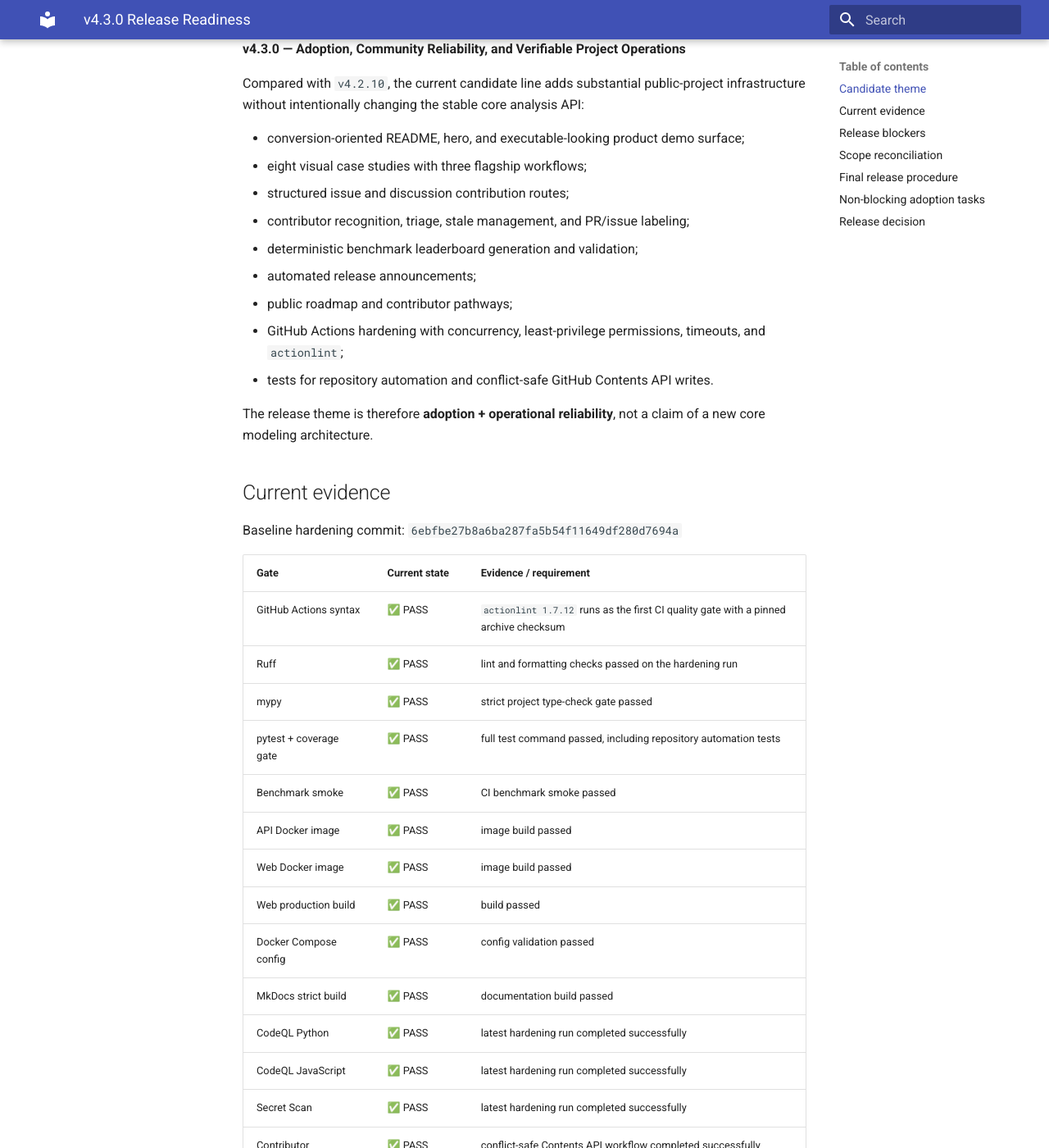
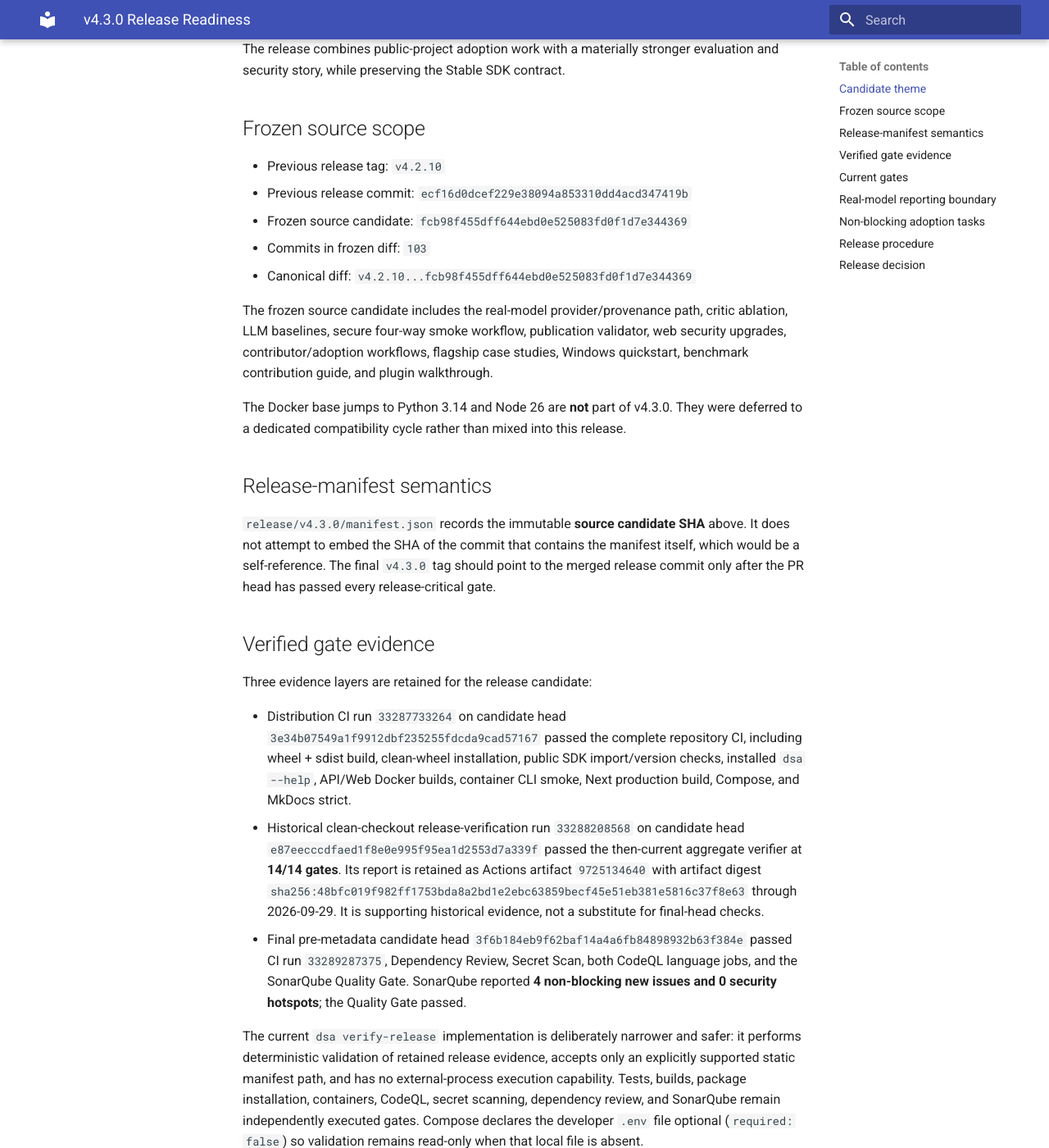
Before and after one commit to Jackxiaozhiren/data-science-agent, an MkDocs documentation site: the page built from docs/release-readiness-v4.3.md, in a window 1280 px wide and 1400 px high, scrolled down 364 px. Shown: the whole window at 82% size. Built offline with MkDocs 1.6.1 and Material for MkDocs 9.7.7, drawn with Linux system fonts in a browser that asks for light colours; some of the changed text lies outside the part shown.

Commit message:
release: prepare v4.3.0 candidate
Finalize v4.3.0 release preparation with hardened release verification, publish-time wheel smoke, corrected SonarQube evidence, and reconciled rc1 history.

```diff
--- a/docker-compose.yml
+++ b/docker-compose.yml
@@ -5,7 +5,9 @@
       dockerfile: docker/Dockerfile.api
     ports: ["8000:8000"]
     volumes: ["./data:/app/data", "./artifacts:/app/artifacts"]
-    env_file: [.env]
+    env_file:
+      - path: .env
+        required: false
     environment:
       PORT: "8000"
       DATABASE_URL: "sqlite+aiosqlite:///./data/api.db"
--- a/docs/release-readiness-v4.3.md
+++ b/docs/release-readiness-v4.3.md
@@ -1,99 +1,87 @@
 # v4.3.0 Release Readiness
 
-This document is the public release gate for the next Data Science Agent minor release.
-
-It exists to prevent a version tag from becoming the mechanism that decides whether a change set is ready. The release should happen **after** the candidate commit satisfies the evidence below.
+This document is the public release gate for Data Science Agent v4.3.0. A tag is the result of release readiness, not the mechanism that decides whether the release is ready.
 
 ## Candidate theme
 
-**v4.3.0 — Adoption, Community Reliability, and Verifiable Project Operations**
+**v4.3.0 — Adoption, Verifiable Evaluation & Project Reliability**
 
-Compared with `v4.2.10`, the current candidate line adds substantial public-project infrastructure without intentionally changing the stable core analysis API:
+The release combines public-project adoption work with a materially stronger evaluation and security story, while preserving the Stable SDK contract.
 
-- conversion-oriented README, hero, and executable-looking product demo surface;
-- eight visual case studies with three flagship workflows;
-- structured issue and discussion contribution routes;
-- contributor recognition, triage, stale management, and PR/issue labeling;
-- deterministic benchmark leaderboard generation and validation;
-- automated release announcements;
-- public roadmap and contributor pathways;
-- GitHub Actions hardening with concurrency, least-privilege permissions, timeouts, and `actionlint`;
-- tests for repository automation and conflict-safe GitHub Contents API writes.
+## Frozen source scope
 
-The release theme is therefore **adoption + operational reliability**, not a claim of a new core modeling architecture.
+- Previous release tag: `v4.2.10`
+- Previous release commit: `ecf16d0dcef229e38094a853310dd4acd347419b`
+- Frozen source candidate: `fcb98f455dff644ebd0e525083fd0f1d7e344369`
+- Commits in frozen diff: `103`
+- Canonical diff: `v4.2.10...fcb98f455dff644ebd0e525083fd0f1d7e344369`
 
-## Current evidence
+The frozen source candidate includes the real-model provider/provenance path, critic ablation, LLM baselines, secure four-way smoke workflow, publication validator, web security upgrades, contributor/adoption workflows, flagship case studies, Windows quickstart, benchmark contribution guide, and plugin walkthrough.
 
-Baseline hardening commit: `6ebfbe27b8a6ba287fa5b54f11649df280d7694a`
+The Docker base jumps to Python 3.14 and Node 26 are **not** part of v4.3.0. They were deferred to a dedicated compatibility cycle rather than mixed into this release.
 
-| Gate | Current state | Evidence / requirement |
+## Release-manifest semantics
+
+`release/v4.3.0/manifest.json` records the immutable **source candidate SHA** above. It does not attempt to embed the SHA of the commit that contains the manifest itself, which would be a self-reference. The final `v4.3.0` tag should point to the merged release commit only after the PR head has passed every release-critical gate.
+
+## Verified gate evidence
+
+Three evidence layers are retained for the release candidate:
+
+- Distribution CI run `33287733264` on candidate head `3e34b07549a1f9912dbf235255fdcda9cad57167` passed the complete repository CI, including wheel + sdist build, clean-wheel installation, public SDK import/version checks, installed `dsa --help`, API/Web Docker builds, container CLI smoke, Next production build, Compose, and MkDocs strict.
+- Historical clean-checkout release-verification run `33288208568` on candidate head `e87eecccdfaed1f8e0e995f95ea1d2553d7a339f` passed the then-current aggregate verifier at **14/14 gates**. Its report is retained as Actions artifact `9725134640` with artifact digest `sha256:48bfc019f982ff1753bda8a2bd1e2ebc63859becf45e51eb381e5816c37f8e63` through 2026-09-29. It is supporting historical evidence, not a substitute for final-head checks.
+- Final pre-metadata candidate head `3f6b184eb9f62baf14a4a6fb84898932b63f384e` passed CI run `33289287375`, Dependency Review, Secret Scan, both CodeQL language jobs, and the SonarQube Quality Gate. SonarQube reported **4 non-blocking new issues and 0 security hotspots**; the Quality Gate passed.
+
+The current `dsa verify-release` implementation is deliberately narrower and safer: it performs deterministic validation of retained release evidence, accepts only an explicitly supported static manifest path, and has no external-process execution capability. Tests, builds, package installation, containers, CodeQL, secret scanning, dependency review, and SonarQube remain independently executed gates. Compose declares the developer `.env` file optional (`required: false`) so validation remains read-only when that local file is absent.
+
+## Current gates
+
+| Gate | State | Evidence / requirement |
 |---|---|---|
-| GitHub Actions syntax | ✅ PASS | `actionlint 1.7.12` runs as the first CI quality gate with a pinned archive checksum |
-| Ruff | ✅ PASS | lint and formatting checks passed on the hardening run |
-| mypy | ✅ PASS | strict project type-check gate passed |
-| pytest + coverage gate | ✅ PASS | full test command passed, including repository automation tests |
-| Benchmark smoke | ✅ PASS | CI benchmark smoke passed |
-| API Docker image | ✅ PASS | image build passed |
-| Web Docker image | ✅ PASS | image build passed |
-| Web production build | ✅ PASS | build passed |
-| Docker Compose config | ✅ PASS | config validation passed |
-| MkDocs strict build | ✅ PASS | documentation build passed |
-| CodeQL Python | ✅ PASS | latest hardening run completed successfully |
-| CodeQL JavaScript | ✅ PASS | latest hardening run completed successfully |
-| Secret Scan | ✅ PASS | latest hardening run completed successfully |
-| Contributor Recognition | ✅ PASS | conflict-safe Contents API workflow completed successfully |
-| Package version | ❌ NOT READY | still `4.2.10`; bump only when the final candidate is frozen |
-| `CHANGELOG.md` v4.3.0 entry | ❌ NOT READY | write from the final diff, not from planned work |
-| v4.3 release manifest | ❌ NOT READY | generate from the final candidate SHA and gate results |
-| Fresh-wheel install smoke | ⏳ FINAL GATE | build the final candidate wheel, install in a clean environment, run SDK + CLI smoke |
-| Final candidate CI | ⏳ FINAL GATE | rerun all release-critical checks after version/changelog/manifest changes |
-| Tag / PyPI publish | ⛔ BLOCKED | do not tag until every required gate above is PASS |
+| Scope frozen | ✅ PASS | `v4.2.10...fcb98f455dff644ebd0e525083fd0f1d7e344369`, 103 commits |
+| Package/version surfaces | ✅ PASS | Canonical runtime/citation/test surfaces set to `4.3.0` |
+| Changelog | ✅ PASS | Entry derived from the frozen 103-commit diff |
+| Release manifest | ✅ PASS | Records the source candidate and evidence without self-referential SHA claims |
+| uv lock / vendored sources / SBOM | ✅ PASS | Regenerated and checked by CI |
+| Ruff / formatting | ✅ PASS | Repository CI |
+| mypy | ✅ PASS | Repository CI |
+| full pytest | ✅ PASS | Repository CI |
+| benchmark smoke | ✅ PASS | Repository CI |
+| API + Web Docker | ✅ PASS | Both images pass; packaged/container `dsa` CLI also passes |
+| Web production build | ✅ PASS | Next.js production build passes |
+| Compose / MkDocs strict | ✅ PASS | Both pass in final candidate CI |
+| Dependency Review / Secret Scan | ✅ PASS | GitHub security workflows green |
+| CodeQL Python + JavaScript | ✅ PASS | Both language jobs completed successfully |
+| SonarQube Quality Gate | ✅ PASS | Quality Gate passed; 4 non-blocking new issues, 0 security hotspots |
+| Wheel + sdist build | ✅ PASS | Umbrella distribution built successfully in CI |
+| Clean-wheel install smoke | ✅ PASS | Fresh venv import + SDK version + CLI smoke passed |
+| Current release evidence verification | ✅ PASS | Deterministic retained-evidence verifier passed in final candidate CI |
+| Historical clean-checkout verification | ✅ PASS | Earlier aggregate verifier: 14/14 PASS; artifact retained as supporting evidence |
+| Final PR-head checks | REQUIRED | The exact PR head merged to `main` must have a green required check set |
+| Tag / PyPI / GitHub Release | BLOCKED UNTIL MERGE | Create only from the verified merged commit |
 
-## Release blockers
+## Real-model reporting boundary
 
-The following conditions block `v4.3.0`:
-
-1. The package version is still `4.2.10`.
-2. There is no final `4.3.0` changelog section derived from the frozen diff.
-3. There is no `release/v4.3.0/manifest.json` tied to the final candidate commit.
-4. The final wheel has not yet been built and smoke-tested from a clean environment.
-5. Any CI, CodeQL, secret-scan, benchmark, docs, packaging, or reproduction regression on the final candidate blocks the tag.
-
-## Scope reconciliation
-
-Historical internal `docs/v4_3` material was intentionally removed during the 4.2.2 repository-hygiene cleanup. Therefore the public repository must not imply that an old internal v4.3 specification has automatically been completed.
-
-For the public release, the canonical scope is the **actual diff from `v4.2.10` to the frozen candidate commit**, summarized in the changelog and this gate.
-
-If a separate private/internal v4.3 specification contains additional product requirements, those requirements must be reconciled before the version bump; they should not be inferred from historical deleted files.
-
-## Final release procedure
-
-When the scope is frozen:
-
-1. Ensure no unrelated feature work is still entering `main`.
-2. Review `git diff v4.2.10...<candidate>` and classify every material change.
-3. Update `pyproject.toml` and all canonical version surfaces to `4.3.0`.
-4. Add the `4.3.0` changelog entry from the actual diff.
-5. Generate `release/v4.3.0/manifest.json` with the final commit and gate metadata.
-6. Run full CI, CodeQL, secret scan, benchmark, docs, Docker, and automation tests on the candidate.
-7. Build the wheel/sdist from the candidate.
-8. Install the wheel in a clean environment and run SDK + CLI smoke tests.
-9. Run the project's release verification command for `v4.3.0` if applicable to the final release configuration.
-10. Only after every release-critical gate is green, create tag `v4.3.0` and let Trusted Publishing perform the release.
-11. Verify the GitHub Release, PyPI artifacts, attestations, and generated release announcement.
+The code supports a controlled four-way real-model comparison and validates its artifacts. The release does **not** depend on publishing a benchmark score: `OPENAI_API_KEY` still has to be configured manually in GitHub Actions, and credentialed smoke artifacts must be reviewed before any comparative result is promoted to README or the leaderboard.
 
 ## Non-blocking adoption tasks
 
-These improve discoverability but should not hold the package release hostage:
+These improve discovery but do not hold the package release hostage:
 
-- enable GitHub Discussions in repository settings;
-- populate repository About description and Topics;
-- upload the prepared Social Preview image;
-- expand external community promotion after the release is verifiably published.
+- set the GitHub About description and Topics;
+- publish and verify the hosted demo, then set the Website field;
+- upload the prepared repository Social Preview;
+- enable/expand community promotion after the release is verifiably published.
+
+## Release procedure
+
+1. Keep the source scope frozen; only release-verification and metadata corrections belong in the RC.
+2. Run the complete repository check set on the exact final PR head.
+3. Merge the release candidate only after that head is green.
+4. Verify the merged `main` commit.
+5. Create tag `v4.3.0` only from the verified merged commit; let Trusted Publishing publish that exact tagged commit.
+6. Verify PyPI, GitHub Release assets, attestations, and the release announcement before closing the release issue.
 
 ## Release decision
 
-**Current decision: NOT READY TO TAG.**
-
-The engineering baseline is green. The remaining work is release formalization and final-candidate verification, not emergency CI repair.
+**READY TO MERGE WHEN THE CURRENT PR HEAD IS GREEN.** All functional, packaging, security, and release-verification gates have passed with retained evidence. The remaining condition is that the exact metadata-corrected PR head complete its required check set successfully.
```
Also changed, not shown: CHANGELOG.md (+24 -24 lines), 9 other files.
